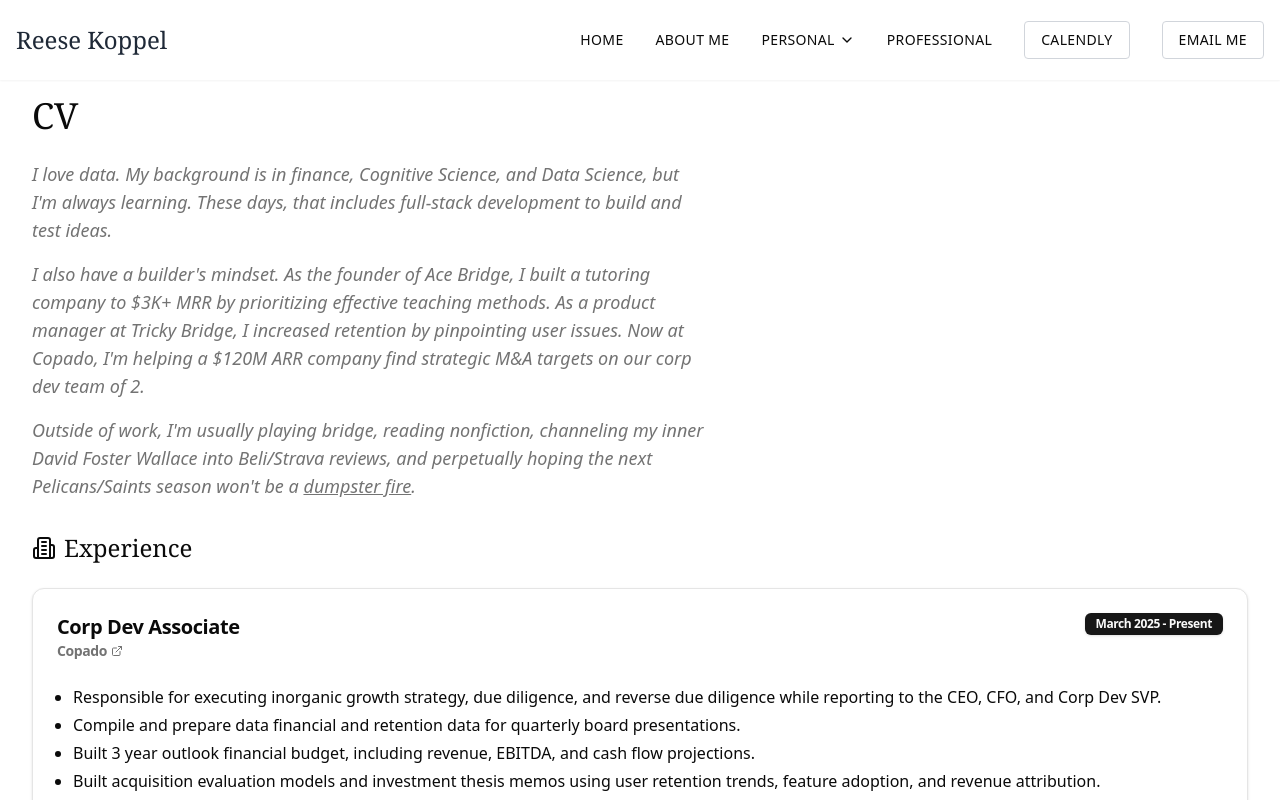
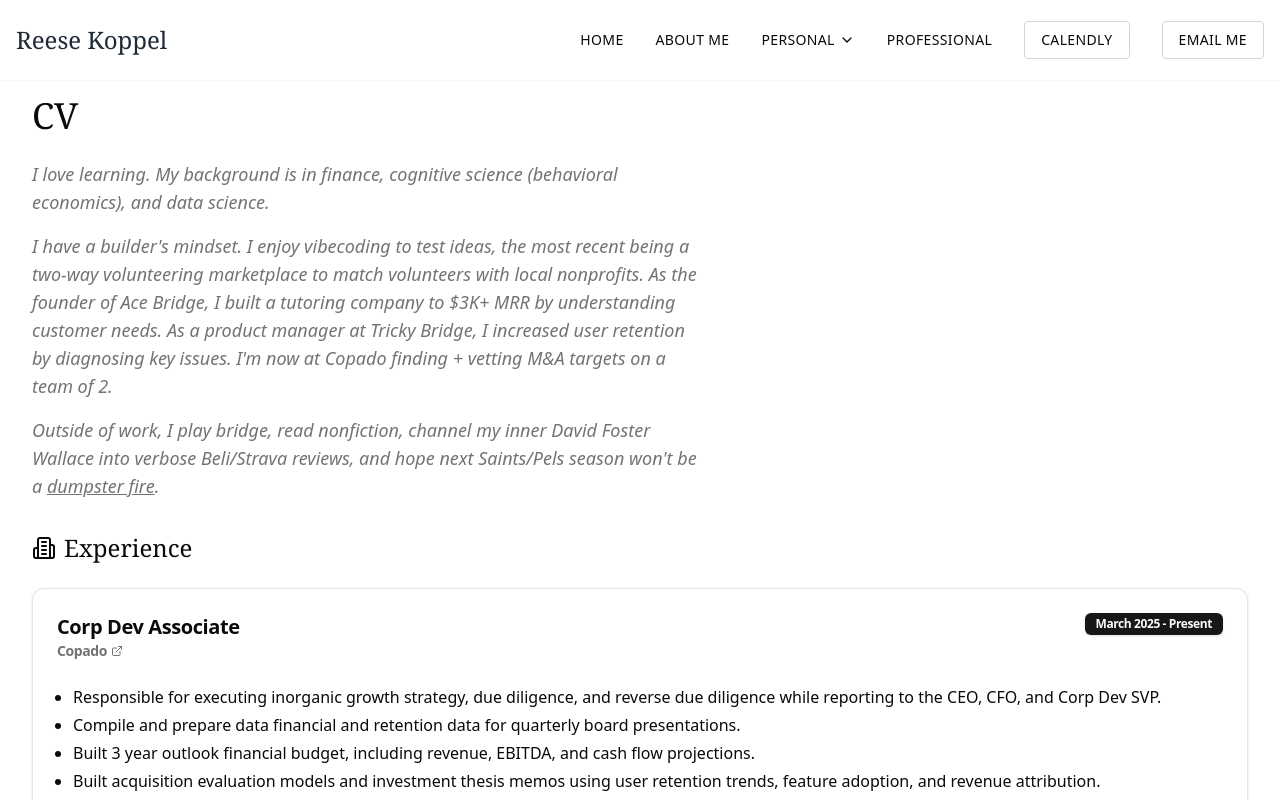
Before and after one commit to rk504/personal-website, a Next.js app: page /professional in a window 1280 px wide. Shown: the top 800 px of the page. Built offline with nearby package versions, Linux system fonts and the light colour scheme.

Commit message:
resume updates

```diff
--- a/app/professional/page.tsx
+++ b/app/professional/page.tsx
@@ -16,19 +16,19 @@ export default function Professional() {
 
             <div className="space-y-4 text-lg text-muted-foreground italic">
               <p>
-                I love data. My background is in finance, Cognitive Science, and Data Science, but I'm always learning. These days, that includes
-                full-stack development to build and test ideas.
+                I love learning. My background is in finance, cognitive science (behavioral economics), and data science.
               </p>
 
               <p>
-                I also have a builder's mindset. As the founder of Ace Bridge, I built a tutoring company to $3K+ MRR by prioritizing
-                effective teaching methods. As a product manager at Tricky Bridge,
-                I increased retention by pinpointing user issues. Now at Copado, I'm helping a $120M ARR company find strategic M&A targets on our corp dev team of 2.
+              I have a builder's mindset. I enjoy vibecoding to test ideas, the most recent being a two-way volunteering marketplace to match volunteers with local nonprofits.
+              As the founder of Ace Bridge, I built a tutoring company to $3K+ MRR by understanding customer needs.
+              As a product manager at Tricky Bridge, I increased user retention by diagnosing key issues.
+              I'm now at Copado finding + vetting M&A targets on a team of 2.
               </p>
 
               <p>
-                Outside of work, I'm usually playing bridge, reading nonfiction, channeling my inner David Foster Wallace into Beli/Strava reviews, and
-                perpetually hoping the next Pelicans/Saints season won't be a&nbsp;
+                Outside of work, I play bridge, read nonfiction, channel my inner David Foster Wallace into verbose Beli/Strava reviews, and
+                hope next Saints/Pels season won't be a&nbsp;
     <a
       href="https://www.youtube.com/watch?v=fVU833yKiUc&ab_channel=ESPN"
       target="_blank"
```
